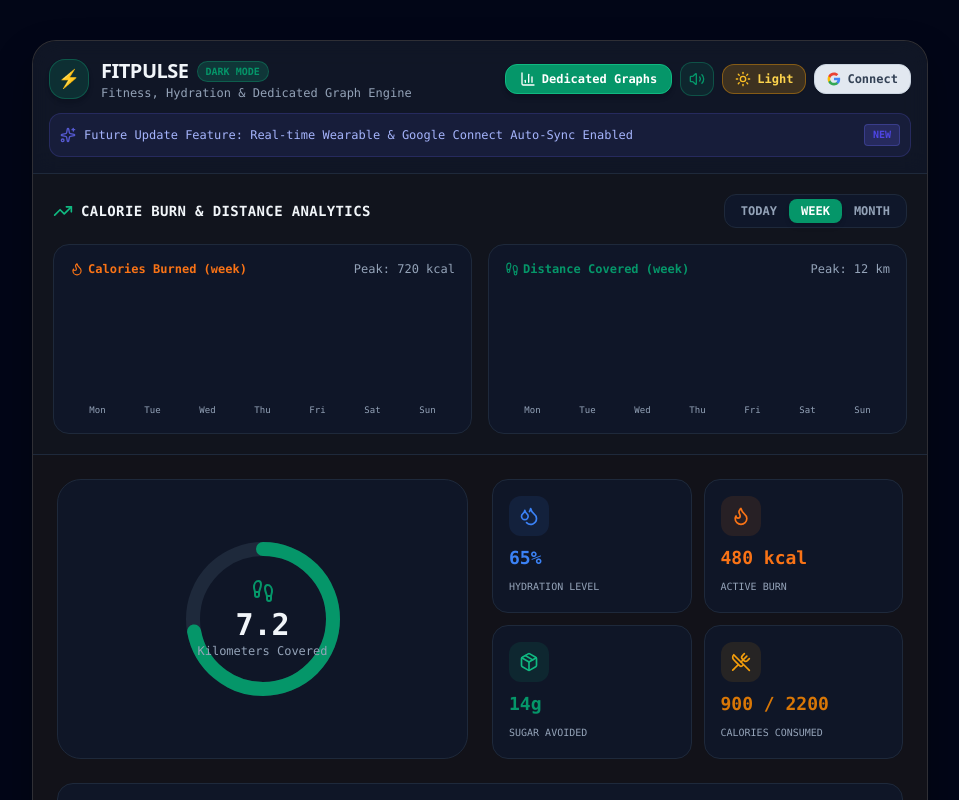
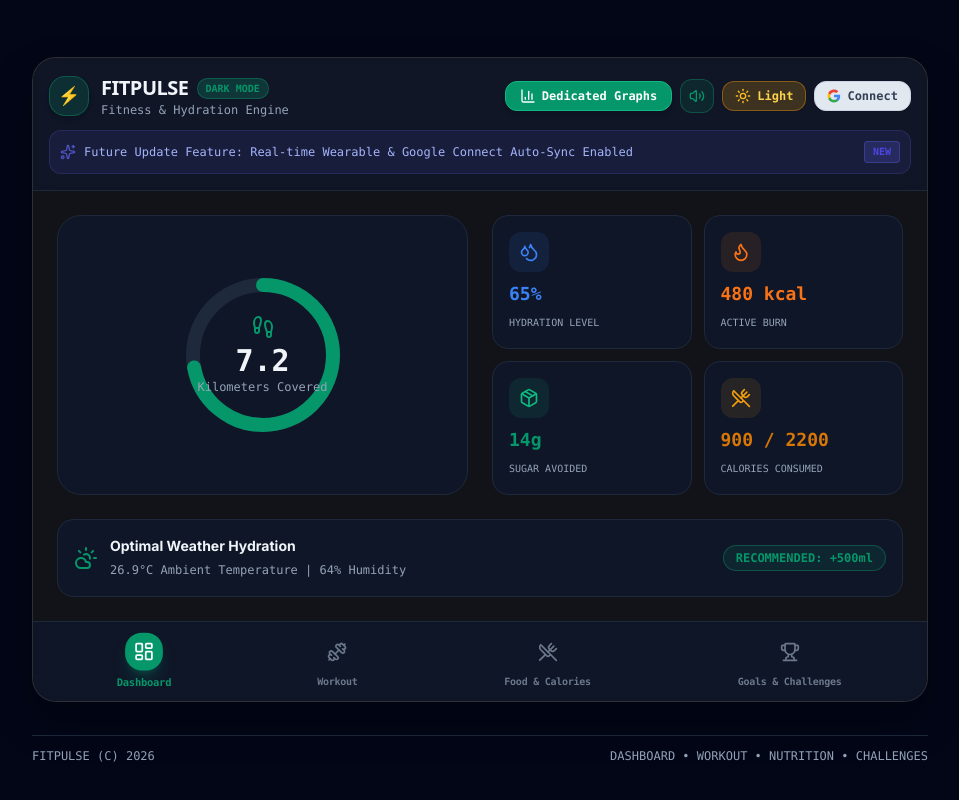
Before and after one commit to yadhukrishnan7717-cloud/FitPulse, a React (Vite) app: page / in a window 1280 px wide. Shown: the top 800 px of the page, without its empty margins (160-1119 px from the left). Built offline with nearby package versions, Linux system fonts and the light colour scheme.

Commit message:
Remove persistent inline graph section from main body tabs; graphs now exclusive to top-right Dedicated Graphs tab

```diff
--- a/src/components/FitpulseApp.jsx
+++ b/src/components/FitpulseApp.jsx
@@ -29,9 +29,7 @@ import {
   Moon,
   Volume2,
   VolumeX,
-  BarChart3,
-  Activity,
-  Compass
+  BarChart3
 } from 'lucide-react';
 import { switchAudio } from '../utils/audio';
 
@@ -51,7 +49,7 @@ export const FitpulseApp = () => {
     return saved !== null ? JSON.parse(saved) : true;
   });
 
-  // Dedicated Analytics Graph Modal State (Top Right Header)
+  // Dedicated Analytics Graph Modal State (Triggered from Top Right Header Button)
   const [isAnalyticsModalOpen, setIsAnalyticsModalOpen] = useState(false);
 
   // Analytics Graph Time Range State ('today', 'week', 'month')
@@ -247,7 +245,7 @@ export const FitpulseApp = () => {
   return (
     <div className={`w-full max-w-4xl mx-auto rounded-3xl overflow-hidden glass-panel border shadow-2xl flex flex-col my-4 transition-colors duration-300 ${themeContainerClass}`}>
 
-      {/* 1. TOP HEADER BAR: Theme Switcher, Dedicated Graph Tab (Top Right), Google Connect & Future Updates Banner */}
+      {/* 1. TOP HEADER BAR: Dedicated Graph Tab (Top Right), Theme Switcher, Google Connect & Future Updates Banner */}
       <div className={`w-full p-4 border-b flex flex-col gap-3 backdrop-blur-md transition-colors duration-300 ${headerBgClass}`}>
         <div className="flex flex-col sm:flex-row sm:items-center justify-between gap-3">
           <div className="flex items-center gap-3">
@@ -263,7 +261,7 @@ export const FitpulseApp = () => {
                   {isDarkMode ? 'DARK MODE' : 'LIGHT MODE'}
                 </span>
               </div>
-              <p className={`text-xs font-mono ${mutedTextClass}`}>Fitness, Hydration &amp; Dedicated Graph Engine</p>
+              <p className={`text-xs font-mono ${mutedTextClass}`}>Fitness &amp; Hydration Engine</p>
             </div>
           </div>
 
@@ -349,106 +347,7 @@ export const FitpulseApp = () => {
         </div>
       </div>
 
-      {/* 2. TOP ANALYTICS GRAPH INTERFACE (Today / Week / Month Switcher) */}
-      <div className={`p-5 border-b space-y-4 ${
-        isDarkMode ? 'border-slate-800 bg-slate-900/30' : 'border-slate-200 bg-slate-50/60'
-      }`}>
-        <div className="flex flex-col sm:flex-row items-start sm:items-center justify-between gap-3">
-          <div className="flex items-center gap-2">
-            <TrendingUp className="w-5 h-5 text-emerald-500" />
-            <h3 className="text-sm font-bold tracking-wide uppercase font-mono">
-              Calorie Burn &amp; Distance Analytics
-            </h3>
-          </div>
-
-          {/* Time Range Selector: Today / Week / Month */}
-          <div className={`flex items-center p-1 rounded-xl border ${
-            isDarkMode ? 'bg-slate-900 border-slate-800' : 'bg-white border-slate-200 shadow-sm'
-          }`}>
-            {['today', 'week', 'month'].map((range) => (
-              <button
-                key={range}
-                onClick={() => {
-                  triggerClickSound();
-                  setGraphTimeRange(range);
-                }}
-                className={`px-3 py-1 rounded-lg text-xs font-mono font-bold uppercase transition-all ${
-                  graphTimeRange === range
-                    ? 'bg-emerald-600 text-white shadow-md'
-                    : `${mutedTextClass} hover:text-slate-900 dark:hover:text-slate-100`
-                }`}
-              >
-                {range}
-              </button>
-            ))}
-          </div>
-        </div>
-
-        {/* Dual Analytics Graphs (Calories & Distance) */}
-        <div className="grid grid-cols-1 md:grid-cols-2 gap-4">
-
-          {/* Graph 1: Calories Burned Graph */}
-          <div className={`p-4 rounded-2xl border space-y-3 ${cardBgClass}`}>
-            <div className="flex justify-between items-center text-xs font-mono">
-              <span className="text-orange-500 font-bold flex items-center gap-1">
-                <Flame className="w-3.5 h-3.5" /> Calories Burned ({graphTimeRange})
-              </span>
-              <span className={mutedTextClass}>Peak: {maxCalorieValue} kcal</span>
-            </div>
-
-            {/* Custom SVG / HTML Bar Chart */}
-            <div className="h-32 flex items-end justify-between gap-2 pt-4 px-1">
-              {currentGraphData.calories.map((val, idx) => {
-                const heightPct = Math.max(15, Math.round((val / maxCalorieValue) * 100));
-                return (
-                  <div key={idx} className="flex-1 flex flex-col items-center gap-1 group relative">
-                    <div className="absolute -top-7 opacity-0 group-hover:opacity-100 transition-opacity text-[9px] font-mono font-bold bg-orange-500 text-white px-1.5 py-0.5 rounded shadow">
-                      {val}k
-                    </div>
-                    <div
-                      className="w-full rounded-t-lg bg-gradient-to-t from-orange-600 to-amber-400 transition-all duration-500 group-hover:brightness-125"
-                      style={{ height: `${heightPct}%` }}
-                    />
-                    <span className={`text-[9px] font-mono ${mutedTextClass}`}>{currentGraphData.labels[idx]}</span>
-                  </div>
-                );
-              })}
-            </div>
-          </div>
-
-          {/* Graph 2: Distance Travelled Graph */}
-          <div className={`p-4 rounded-2xl border space-y-3 ${cardBgClass}`}>
-            <div className="flex justify-between items-center text-xs font-mono">
-              <span className="text-emerald-600 dark:text-emerald-400 font-bold flex items-center gap-1">
-                <Footprints className="w-3.5 h-3.5" /> Distance Covered ({graphTimeRange})
-              </span>
-              <span className={mutedTextClass}>Peak: {maxDistanceValue} km</span>
-            </div>
-
-            {/* Custom SVG / HTML Bar Chart */}
-            <div className="h-32 flex items-end justify-between gap-2 pt-4 px-1">
-              {currentGraphData.distance.map((val, idx) => {
-                const heightPct = Math.max(15, Math.round((val / maxDistanceValue) * 100));
-                return (
-                  <div key={idx} className="flex-1 flex flex-col items-center gap-1 group relative">
-                    <div className="absolute -top-7 opacity-0 group-hover:opacity-100 transition-opacity text-[9px] font-mono font-bold bg-emerald-500 text-white px-1.5 py-0.5 rounded shadow">
-                      {val}km
-                    </div>
-                    <div
-                      className="w-full rounded-t-lg bg-gradient-to-t from-emerald-600 to-teal-400 transition-all duration-500 group-hover:brightness-125"
-                      style={{ height: `${heightPct}%` }}
-                    />
-                    <span className={`text-[9px] font-mono ${mutedTextClass}`}>{currentGraphData.labels[idx]}</span>
-                  </div>
-                );
-              })}
-            </div>
-          </div>
-
-        </div>
-      </div>
-
-      {/* 3. MAIN TAB CONTENT AREA */}
+      {/* 2. MAIN TAB CONTENT AREA */}
       <div className="p-6 flex-1 min-h-[380px]">
 
         {/* TAB 1: DASHBOARD */}
@@ -860,7 +759,7 @@ export const FitpulseApp = () => {
 
       </div>
 
-      {/* 4. BOTTOM NAVIGATION BAR (4 MAIN TABS) */}
+      {/* 3. BOTTOM NAVIGATION BAR (4 MAIN TABS) */}
       <div className={`w-full p-3 border-t backdrop-blur-md flex items-center justify-around ${
         isDarkMode ? 'bg-slate-900/90 border-slate-800' : 'bg-slate-50/95 border-slate-200'
       }`}>
@@ -898,7 +797,7 @@ export const FitpulseApp = () => {
         })}
       </div>
 
-      {/* 5. DEDICATED GRAPH ANALYTICS MODAL (TRIGGERED FROM TOP RIGHT TAB) */}
+      {/* 4. DEDICATED GRAPH ANALYTICS MODAL (TRIGGERED FROM TOP RIGHT TAB) */}
       {isAnalyticsModalOpen && (
         <div className="fixed inset-0 z-50 flex items-center justify-center p-4 bg-slate-950/80 backdrop-blur-md animate-fade-in">
           <div className={`relative w-full max-w-2xl border rounded-3xl p-6 space-y-6 shadow-2xl max-h-[90vh] overflow-y-auto ${cardBgClass}`}>
@@ -1020,7 +919,7 @@ export const FitpulseApp = () => {
         </div>
       )}
 
-      {/* 6. GOOGLE CONNECT MODAL */}
+      {/* 5. GOOGLE CONNECT MODAL */}
       {isGoogleModalOpen && (
         <div className="fixed inset-0 z-50 flex items-center justify-center p-4 bg-slate-950/80 backdrop-blur-md animate-fade-in">
           <div className={`relative w-full max-w-md border rounded-3xl p-6 space-y-5 shadow-2xl ${cardBgClass}`}>
```
